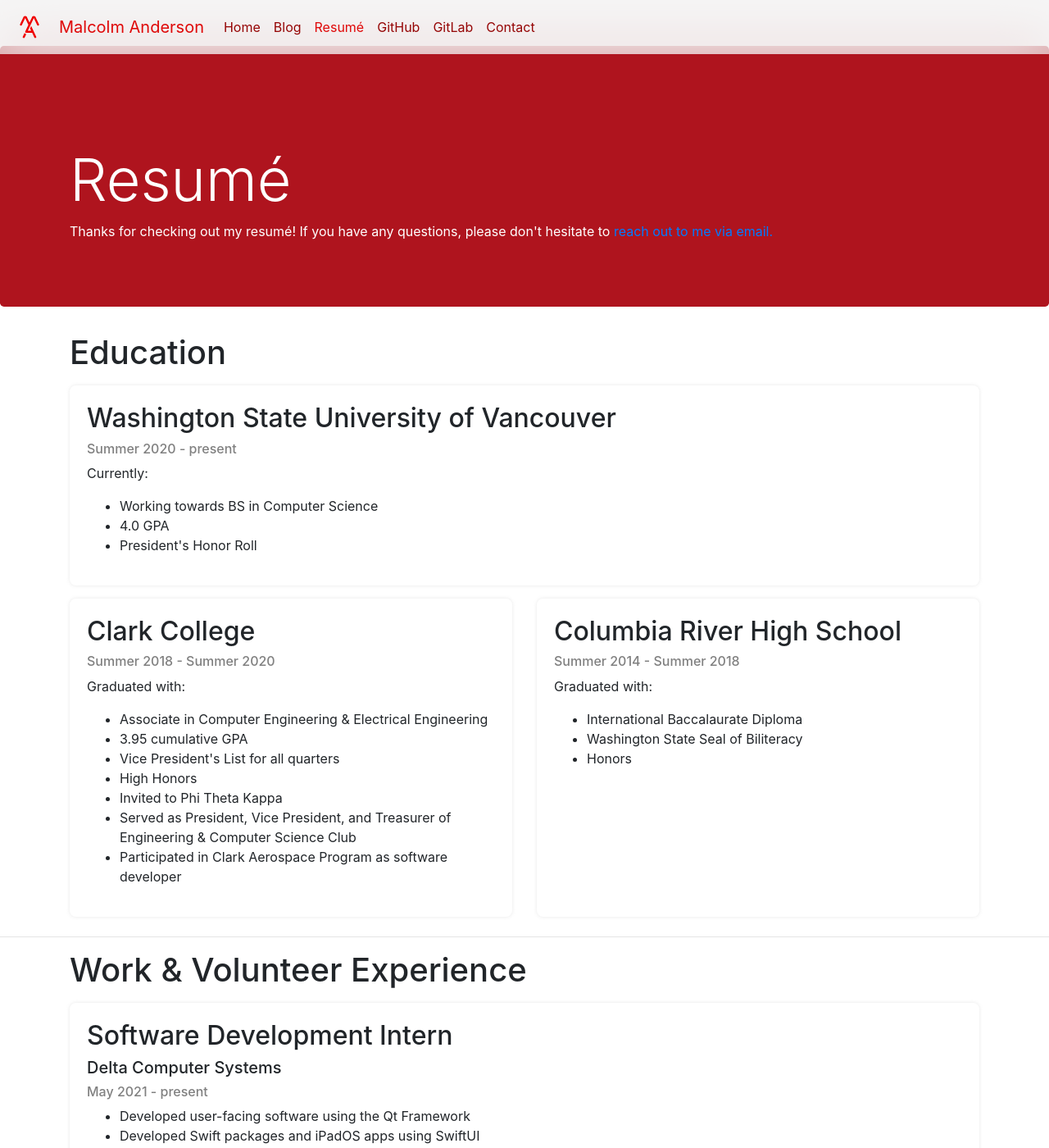
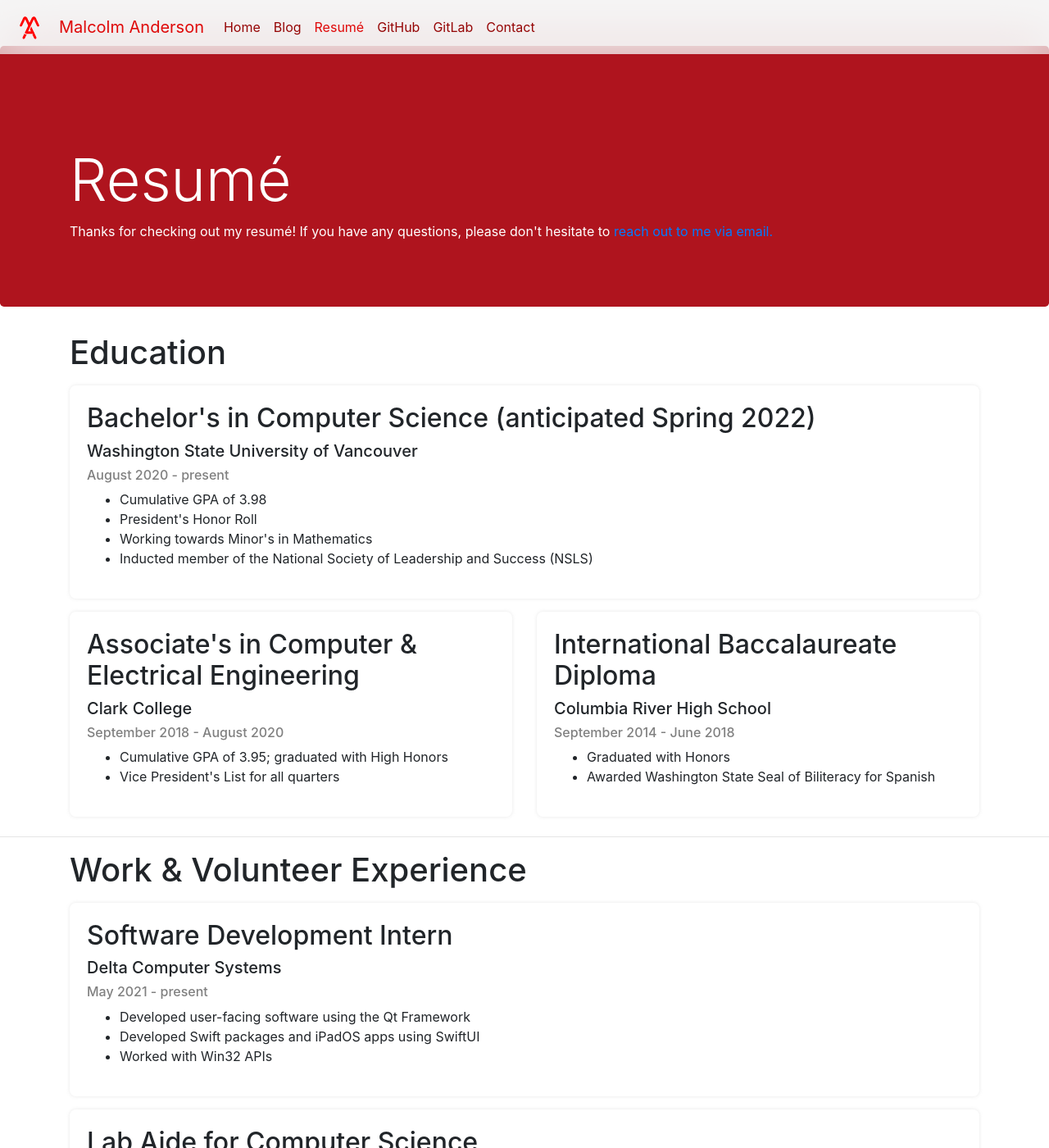
Before and after one commit to Meorge/meorge.github.io, a Jekyll site: the page built from resume.html, in a window 1280 px wide and 1400 px high. Shown: the whole window at 82% size. Built offline with Jekyll 4.4.1, drawn with Linux system fonts in a browser that asks for light colours.

Commit message:
Added new logo, made small modifications to resume

```diff
--- a/_data/resume_tiles.yml
+++ b/_data/resume_tiles.yml
@@ -1,38 +1,33 @@
 education:
-  - title: Washington State University of Vancouver
-    subtitle: Summer 2020 - present
+  - title: Bachelor's in Computer Science (anticipated Spring 2022)
+    subtitle_large: Washington State University of Vancouver
+    subtitle: August 2020 - present
     size: 12
     body: >
-      <p>Currently:</p>
       <ul>
-          <li>Working towards BS in Computer Science</li>
-          <li>4.0 GPA</li>
+          <li>Cumulative GPA of 3.98</li>
           <li>President's Honor Roll</li>
+          <li>Working towards Minor's in Mathematics</li>
+          <li>Inducted member of the National Society of Leadership and Success (NSLS)</li>
       </ul>
 
-  - title: Clark College
-    subtitle: Summer 2018 - Summer 2020
+  - title: Associate's in Computer & Electrical Engineering
+    subtitle_large: Clark College
+    subtitle: September 2018 - August 2020
     size: 6
     body: >
-      <p>Graduated with:</p>
       <ul>
-          <li>Associate in Computer Engineering & Electrical Engineering</li>
-          <li>3.95 cumulative GPA</li>
+          <li>Cumulative GPA of 3.95; graduated with High Honors</li>
           <li>Vice President's List for all quarters</li>
-          <li>High Honors</li>
-          <li>Invited to Phi Theta Kappa</li>
-          <li>Served as President, Vice President, and Treasurer of Engineering & Computer Science Club</li>
-          <li>Participated in Clark Aerospace Program as software developer</li>
       </ul>
-  - title: Columbia River High School
-    subtitle: Summer 2014 - Summer 2018
+  - title: International Baccalaureate Diploma
+    subtitle_large: Columbia River High School
+    subtitle: September 2014 - June 2018
     size: 6
     body: >
-      <p>Graduated with:</p>
       <ul>
-        <li>International Baccalaurate Diploma</li>
-        <li>Washington State Seal of Biliteracy</li>
-        <li>Honors</li>
+        <li>Graduated with Honors</li>
+        <li>Awarded Washington State Seal of Biliteracy for Spanish</li>
       </ul>
 
 work:
--- a/_layouts/default.html
+++ b/_layouts/default.html
@@ -34,7 +34,7 @@
   <body>
 	<nav class="navbar navbar-expand-md fixed-top">
 		<a class="navbar-brand" href="/index.html">
-			<img src="/assets/images/logo_vector.svg" style="height: 2em; display: inlne; vertical-align: middle; margin: 0em;">
+			<img src="/assets/images/logo_v2.svg" style="height: 2em; display: inlne; vertical-align: middle; margin: 0em;">
 		</a>
 		<a class="navbar-brand" href="/index.html">Malcolm Anderson</a>
 		<button class="navbar-toggler" type="button" data-toggle="collapse" data-target="#navbarsExampleDefault" aria-controls="navbarsExampleDefault" aria-expanded="false" aria-label="Toggle navigation">
```
Also changed, not shown: assets/images/logo_v2.svg (added).
